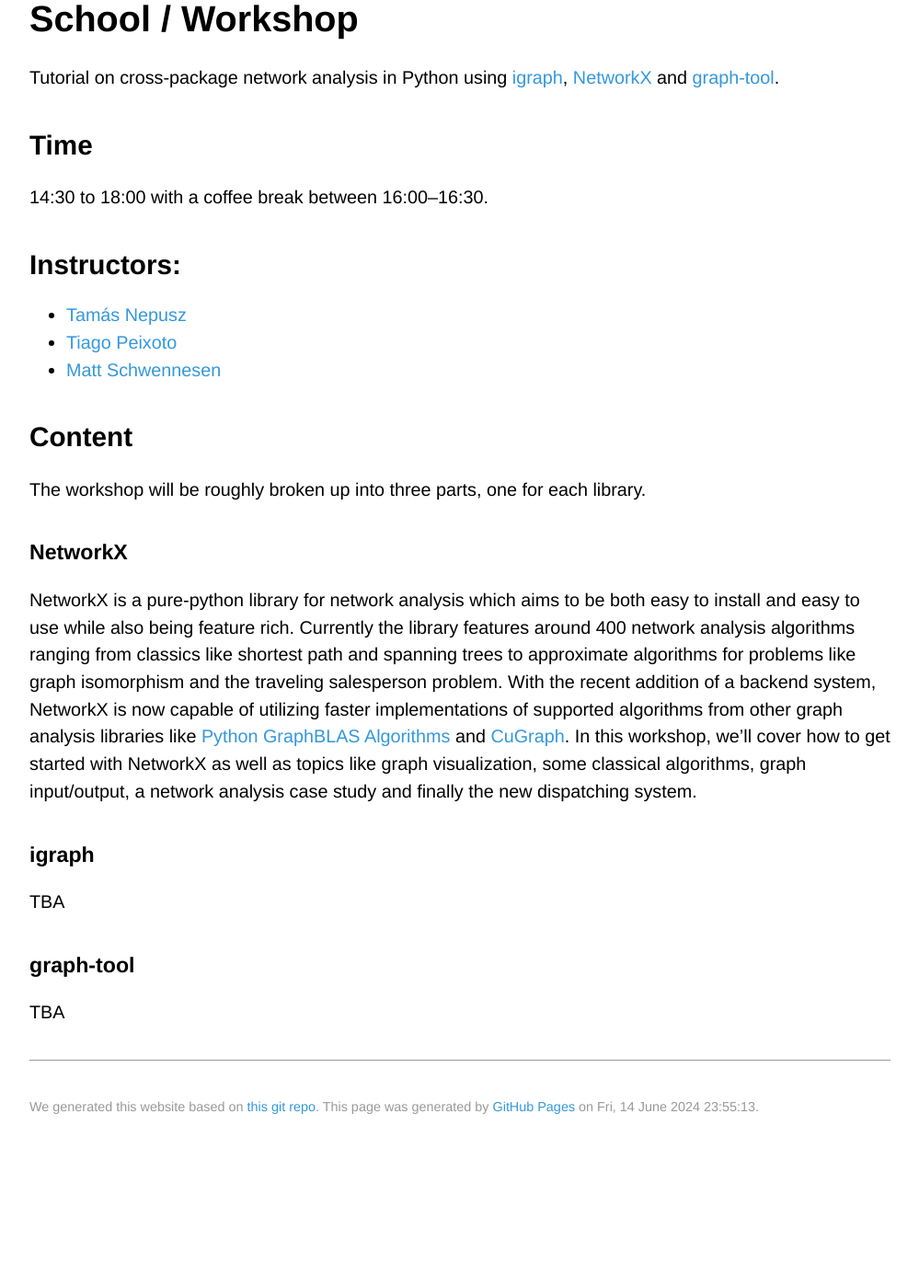
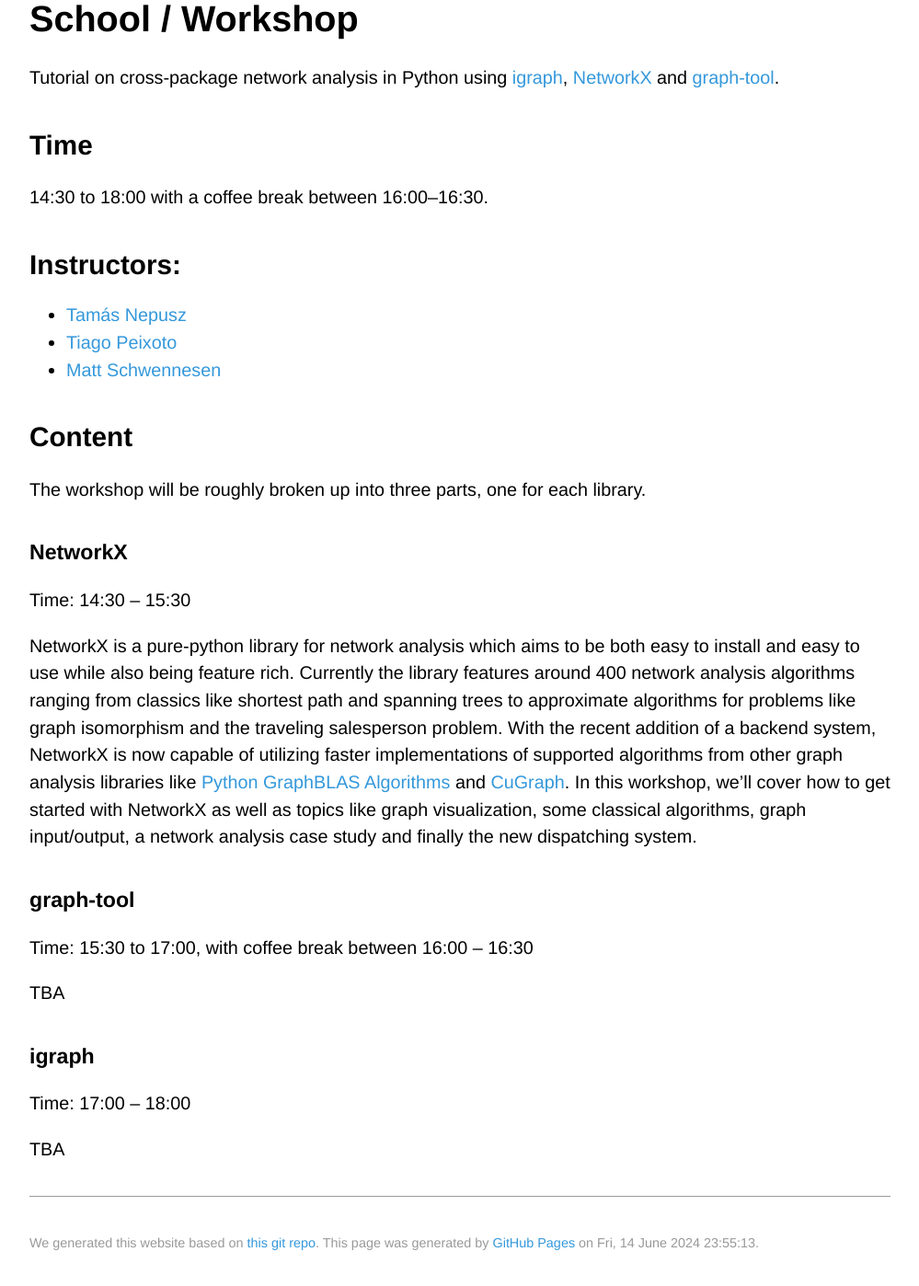
Before and after one commit to nas-col/netsci.nascol.net, a Jekyll site: the page built from school.md, in a window 1280 px wide and 1400 px high, scrolled down 419 px. Shown: the whole window at 92% size, without its empty margins (140-1139 px from the left). Built offline with Jekyll 4.4.1, drawn with Linux system fonts in a browser that asks for light colours; some web fonts are replaced; our own code applies the rules of GitHub Pages for plain Markdown files; before the commit the page ends 1671 px from its top, so only the background shows below that.

Commit message:
update school schedule

```diff
--- a/school.md
+++ b/school.md
@@ -22,6 +22,8 @@ The workshop will be roughly broken up into three parts, one for each library.
 
 ### NetworkX
 
+Time: 14:30 – 15:30
+
 NetworkX is a pure-python library for network analysis which aims to be both
 easy to install and easy to use while also being feature rich. Currently the
 library features around 400 network analysis algorithms ranging from classics
@@ -35,10 +37,14 @@ In this workshop, we'll cover how to get started with NetworkX as well as topics
 like graph visualization, some classical algorithms, graph input/output, a
 network analysis case study and finally the new dispatching system.
 
-### igraph
+### graph-tool
+
+Time: 15:30 to 17:00, with coffee break between 16:00 – 16:30
 
 TBA
 
-### graph-tool
+### igraph
+
+Time: 17:00 – 18:00
 
 TBA
```
